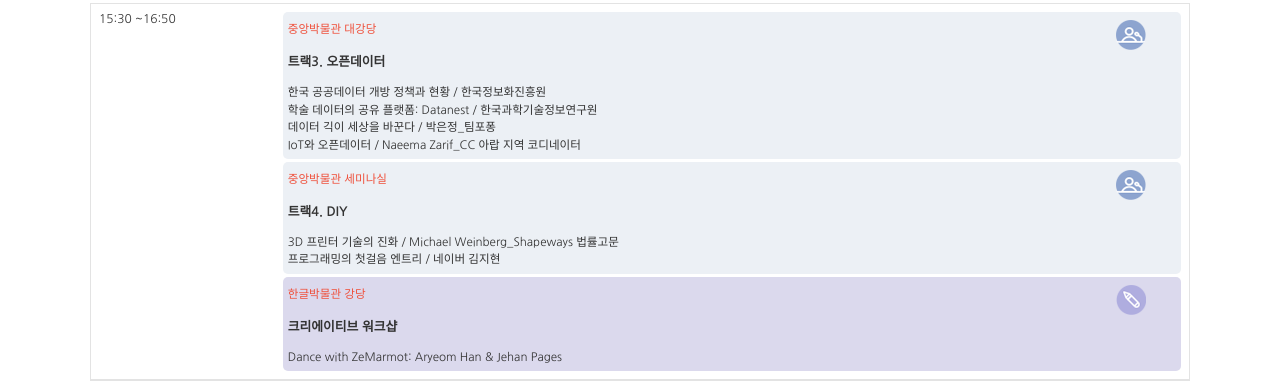
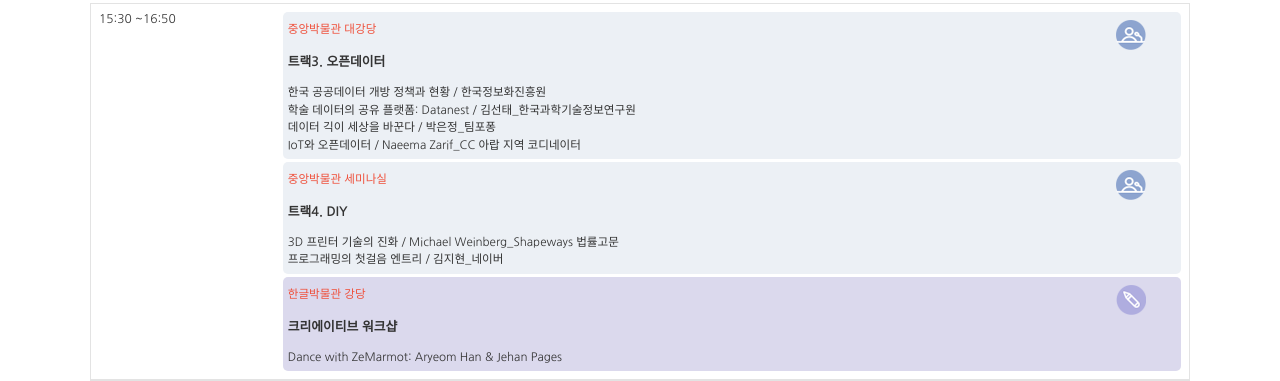
Before and after one commit to creativecommonskorea/2015-global-summit, a Jekyll site: the page built from programs_mobile.html, in a window 1280 px wide and 900 px high, scrolled down 1701 px. Shown: the part 156-537 px from the top of the window. Built offline with Jekyll 4.4.1, drawn with Linux system fonts in a browser that asks for light colours; nearby versions of some CDN libraries.

Commit message:
Update day15_programs.yml

```diff
--- a/_data/day15_programs.yml
+++ b/_data/day15_programs.yml
@@ -80,7 +80,7 @@
     - title: "트랙3. 오픈데이터"
       detail: >
         한국 공공데이터 개방 정책과 현황 / 한국정보화진흥원<br>
-        학술 데이터의 공유 플랫폼: Datanest / 한국과학기술정보연구원 <br>
+        학술 데이터의 공유 플랫폼: Datanest / 김선태_한국과학기술정보연구원<br>
         데이터 긱이 세상을 바꾼다 / 박은정_팀포퐁 <br>
         IoT와 오픈데이터 / Naeema Zarif_CC 아랍 지역 코디네이터
       location: "중앙박물관 대강당"
@@ -88,7 +88,7 @@
     - title: "트랙4. DIY"
       detail: >
         3D 프린터 기술의 진화 / Michael Weinberg_Shapeways 법률고문 <br>
-        프로그래밍의 첫걸음 엔트리 / 네이버 김지현
+        프로그래밍의 첫걸음 엔트리 / 김지현_네이버
       location: "중앙박물관 세미나실"
       box: lightblue
 
```
